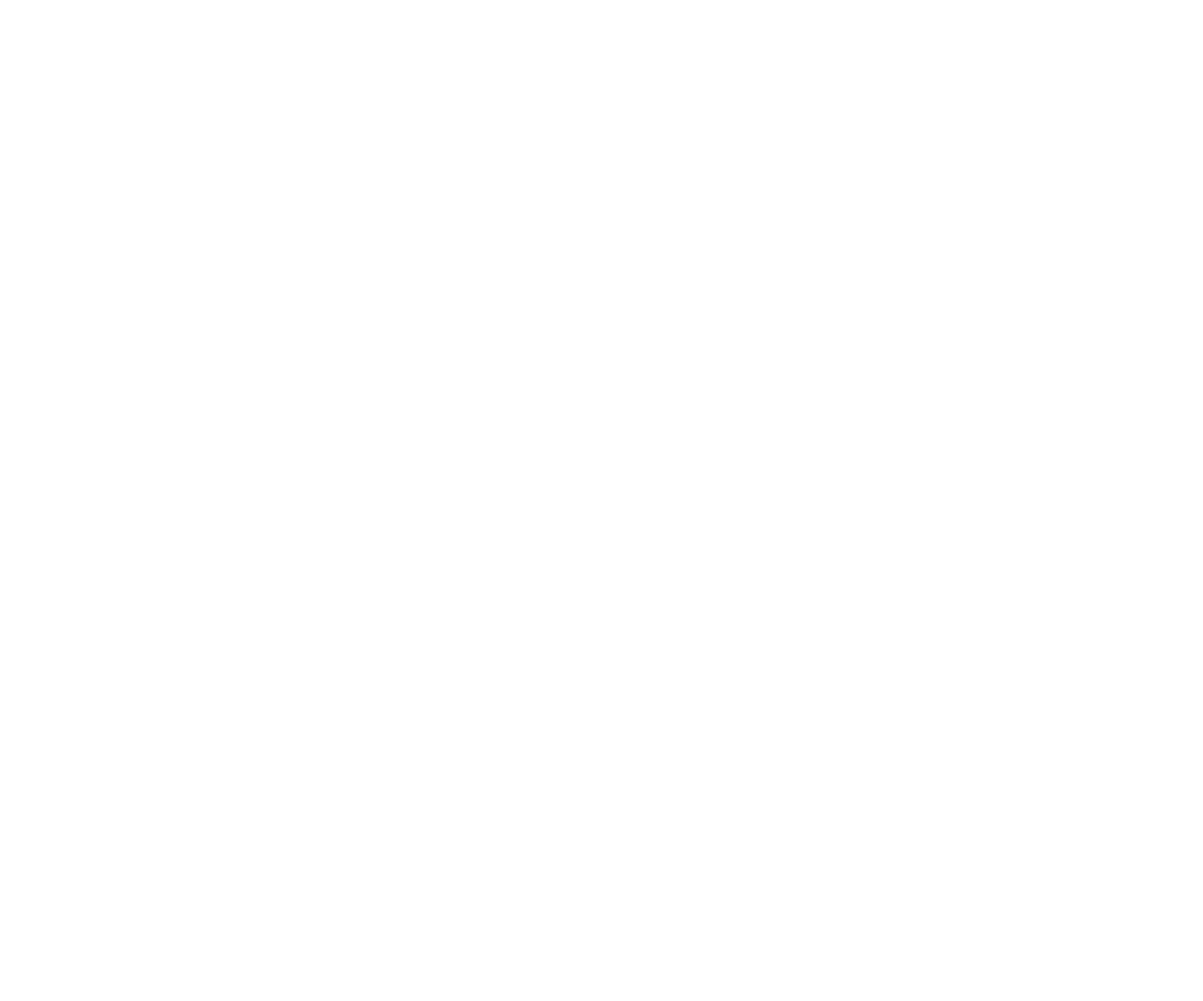
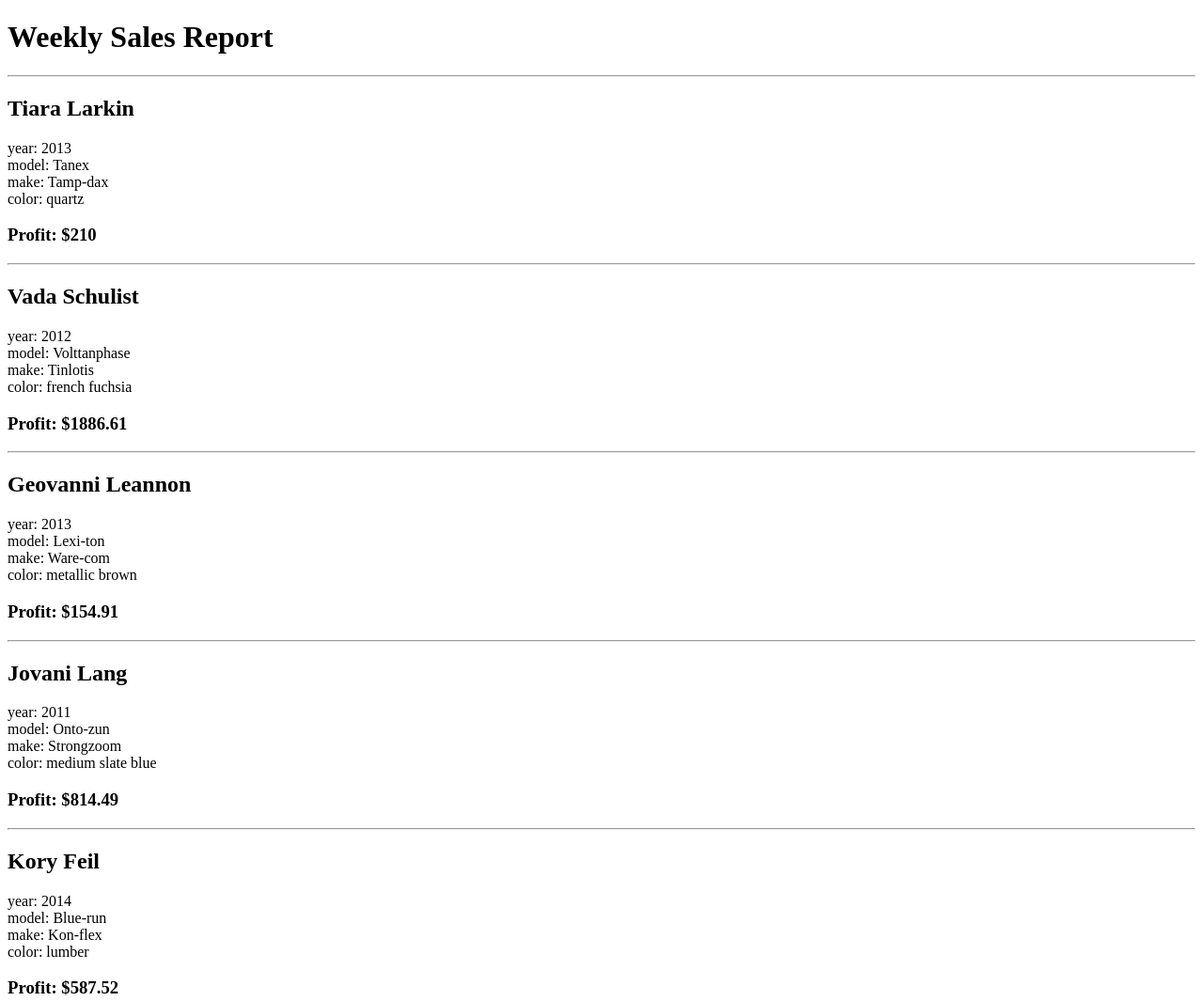
Before and after one commit to RyanCrowleyCode/advanced-usage-of-objects, a plain HTML site: page src/index.html in a window 1280 px wide. Shown: the top 1065 px of the page at 94% size. Before the commit the page ends 800 px from the top, so only its background shows below. Drawn offline with Linux system fonts and the light colour scheme.

Commit message:
Moved h1 and initial hr to index.html so that the h1 was not nested inside a container div, and therefore treated as an h2 by chrome. Added function in salesPersonHtmlBuilder.js that iterates through a car object and provides the proper html. Updated the function that returns the sales person html for each sale. In main.js, salesByWeek forEach loop iterates through each sale in the data.js array and updates the dom by calling the createSalesPersonHtml function.

```diff
--- a/src/index.html
+++ b/src/index.html
@@ -7,6 +7,8 @@
     <title>Document</title>
 </head>
 <body>
+    <h1>Weekly Sales Report</h1>
+    <hr>
     <section id="container"></section>
 
     <script type="module" src="./scripts/main.js"></script>
--- a/src/scripts/data.js
+++ b/src/scripts/data.js
@@ -107,5 +107,3 @@ const salesByWeek = [
 ]
 
 export default salesByWeek
-
-const containerEl = document.querySelector("#container")
--- a/src/scripts/main.js
+++ b/src/scripts/main.js
@@ -4,3 +4,19 @@
 // Here's your first data structure for the sales made last week. You will need to start off by iterating the array of sales with a forEach() method. Then iterate the entries of the vehicle property of each sale.
 
 import salesByWeek from "./data.js"
+import createSalespersonHtml from "./salespersonHtmlBuilder.js"
+
+// targeting the container div
+let containerEl = document.querySelector("#container")
+
+
+// iterating through each sale in the salesByWeek report
+salesByWeek.forEach(sale => {
+    const salesperson = `${sale.sales_agent.first_name} ${sale.sales_agent.last_name} `
+    const car = sale.vehicle
+    const profit = sale.gross_profit
+
+    containerEl.innerHTML += createSalespersonHtml(salesperson, car, profit)
+
+
+})
--- a/src/scripts/salespersonHtmlBuilder.js
+++ b/src/scripts/salespersonHtmlBuilder.js
@@ -4,14 +4,25 @@
 // Display all keys and values for the car sold.
 // Display the gross profit made on the sale.
 
-const createSalespersonHtml = () => {
-    // Name
-    // Year
-    // Model
-    // Make
-    // Color
-    // Profit
-    // hr
+const createCarPropertiesHtml = (car) => {
+    let carPropertiesHtml = ""
+
+    for (const entry of Object.entries(car)) {
+        carPropertiesHtml +=`<div>${entry[0]}: ${entry[1]}</div>`
+    }
+
+    return carPropertiesHtml
+}
+
+const createSalespersonHtml = (personName, car, profit) => {
+    return `
+        <section>
+            <h2>${personName}</h2>
+            <p>${createCarPropertiesHtml(car)}</p>
+            <h3>Profit: $${profit}</h3>
+            <hr>
+        </section>
+    `
 }
 
 export default createSalespersonHtml
```
